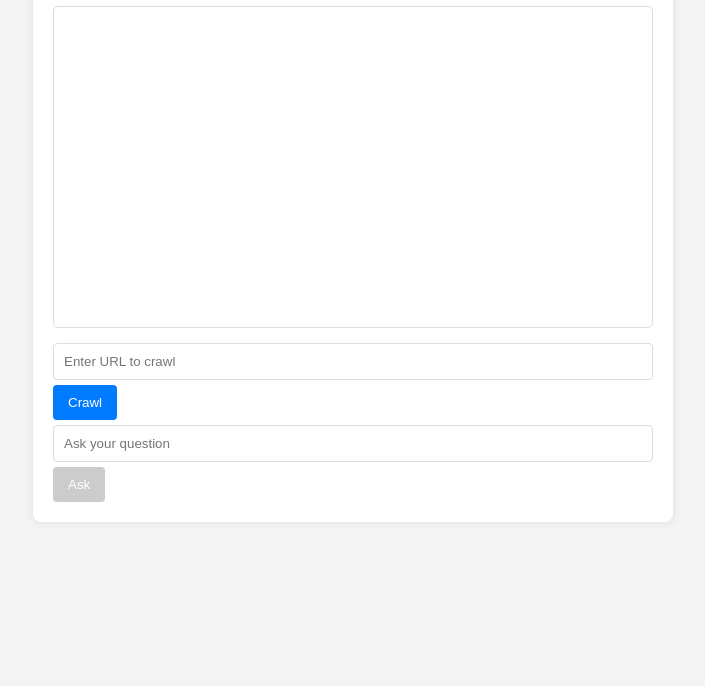
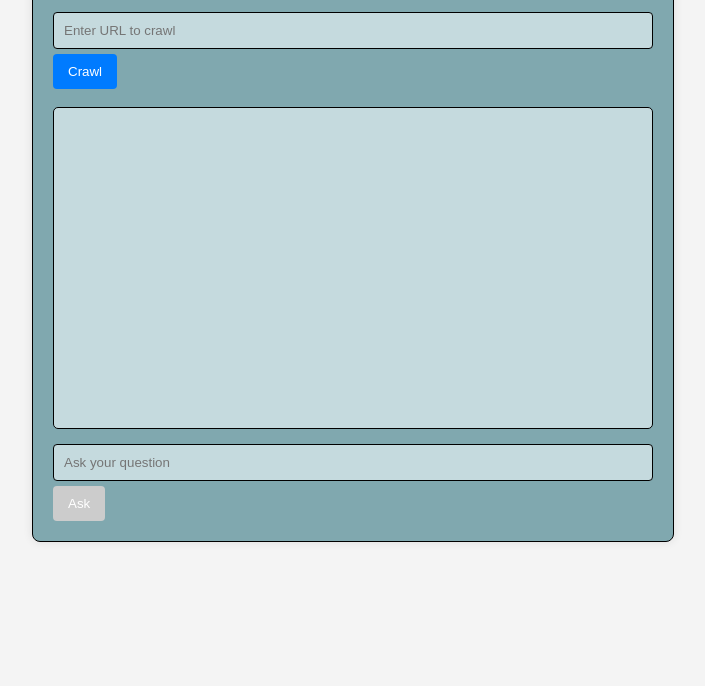
Before and after one commit to muskankuchhal/web-crawler, a website: page public/index.html in a window 1280 px wide. Shown: the part 114-800 px from the top of the page, without its empty margins (287-992 px from the left). Drawn offline with Linux system fonts and the light colour scheme.

Commit message:
UI changes

```diff
--- a/public/index.html
+++ b/public/index.html
@@ -4,16 +4,17 @@
     <meta charset="UTF-8">
     <meta name="viewport" content="width=device-width, initial-scale=1.0">
     <link rel="stylesheet" href="style.css">
-    <title>QA Chatbot</title>
+    <title>HighLevel</title>
 </head>
 <body>
     <div class="container">
-        <h1>QA Chatbot</h1>
+        <h1>HighLevel</h1>
+        <input type="text" id="urlInput" placeholder="Enter URL to crawl">
+        <button id="crawlButton">Crawl</button>
+        <br><br>
         <div id="chatbox">
             <div id="messages"></div>
         </div>
-        <input type="text" id="urlInput" placeholder="Enter URL to crawl">
-        <button id="crawlButton">Crawl</button>
         <input type="text" id="questionInput" placeholder="Ask your question">
         <button id="askButton" disabled>Ask</button>
     </div>
--- a/public/style.css
+++ b/public/style.css
@@ -9,6 +9,8 @@ body {
     max-width: 600px;
     margin: auto;
     background: #fff;
+    background-color: #80a8af;
+    border: 1px solid black;
     padding: 20px;
     border-radius: 8px;
     box-shadow: 0 0 10px rgba(0, 0, 0, 0.1);
@@ -21,10 +23,21 @@ h1 {
 #chatbox {
     height: 300px;
     overflow-y: auto;
-    border: 1px solid #ddd;
+    border: 1px solid black;
     padding: 10px;
     margin-bottom: 10px;
     border-radius: 5px;
+    background-color: #c5dade;
+}
+
+#urlInput {
+    border: 1px solid black;
+    background-color: #c5dade;
+}
+
+#questionInput {
+    border: 1px solid black;
+    background-color: #c5dade;
 }
 
 .message {
@@ -54,6 +67,7 @@ button {
     color: white;
     border-radius: 4px;
     cursor: pointer;
+    border: black;
 }
 
 button:disabled {
```
